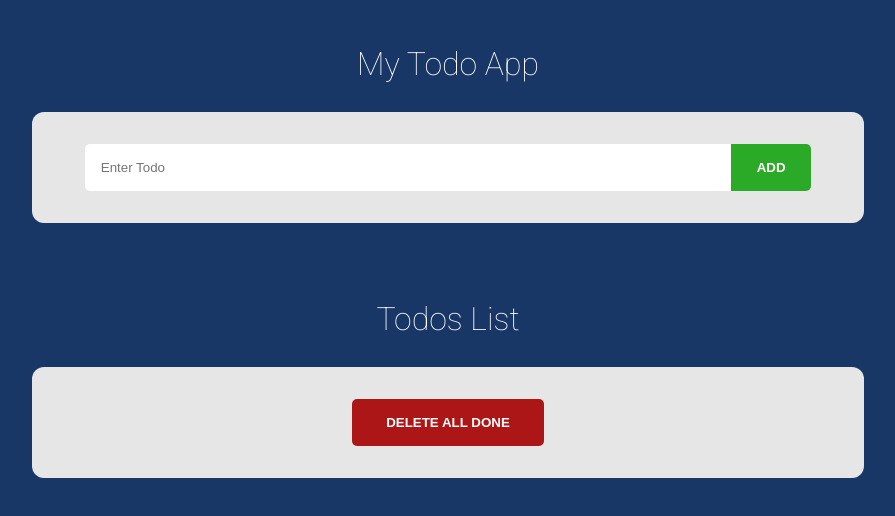
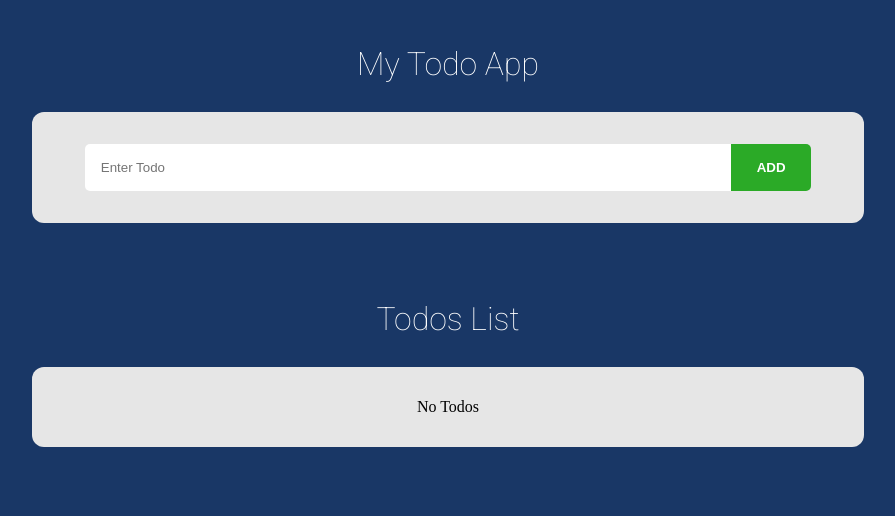
Before and after one commit to jenkrame21/js_todo_app, a React (Create React App) app in the folder js-todo-app/: page / in a window 1280 px wide. Shown: the top 516 px of the page, without its empty margins (192-1087 px from the left). Built offline with nearby package versions, Linux system fonts and the light colour scheme.

Commit message:
Figured out toggle of No Todos and Delete All Todos button.

```diff
--- a/js-todo-app/src/components/TodoList.js
+++ b/js-todo-app/src/components/TodoList.js
@@ -8,6 +8,15 @@ function TodoList({ todos, setTodos }) {
         setTodos(todos.filter((todo) => !todo.done));
     };
 
+    const toggleDeleteAllCompletedBtn = () => {
+        if (!todos.length) {
+            return <h3>No Todos</h3>
+        }
+        if (todos) {
+            return <button onClick={filterCompletedTodos} className="clearBtn">Delete All Done</button>
+        }
+    };
+
     return (
         <div className="todoContainer">
             <h1>Todos List</h1>
@@ -15,7 +24,7 @@ function TodoList({ todos, setTodos }) {
                 {todos.map((todo) => (
                     <Todo key={todo.id} setTodos={setTodos} todos={todos} todo={todo}/>
                 ))}
-                <button onClick={filterCompletedTodos} className="clearBtn">Delete All Done</button>
+            {toggleDeleteAllCompletedBtn()}
             </ul>
         </div>
     )
```
